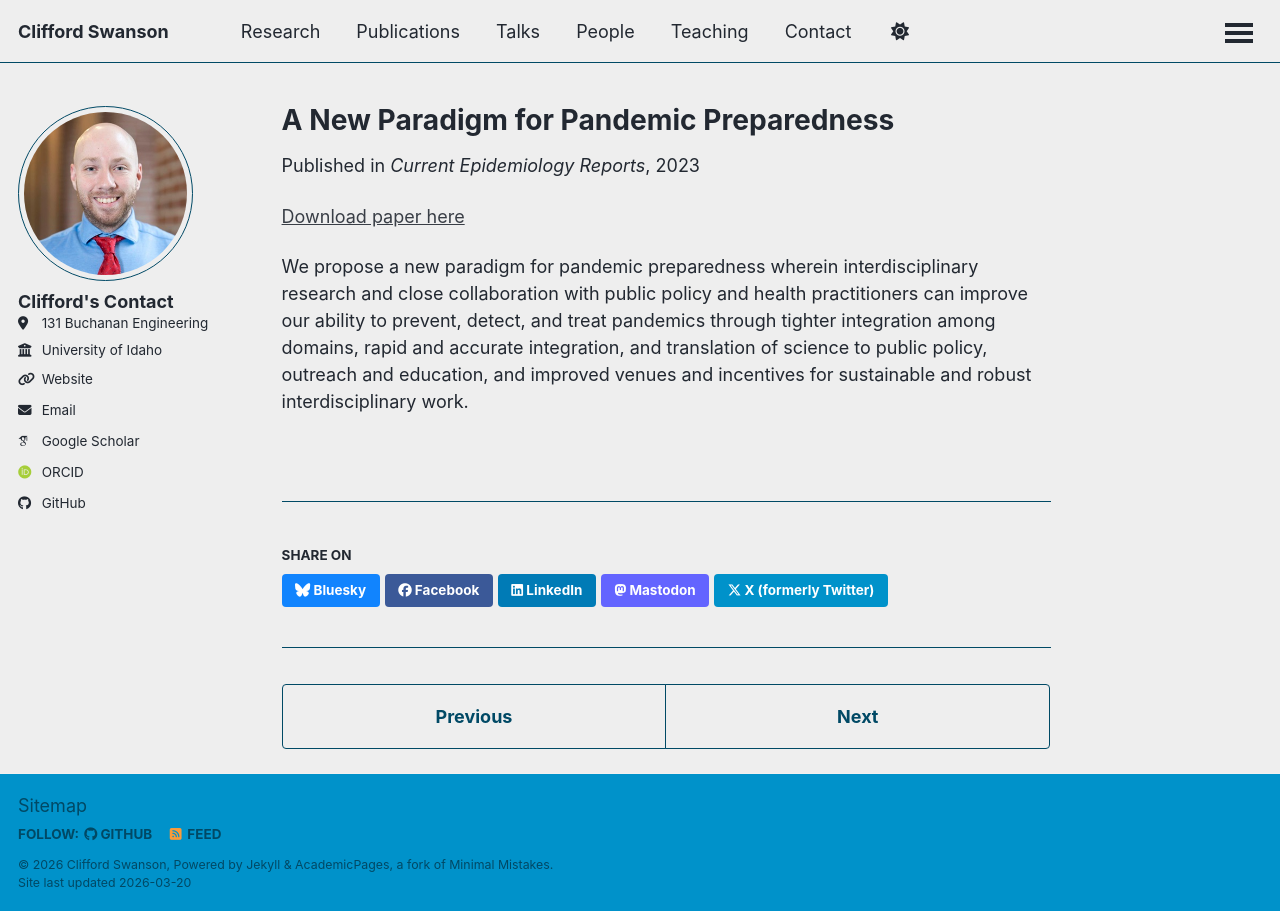
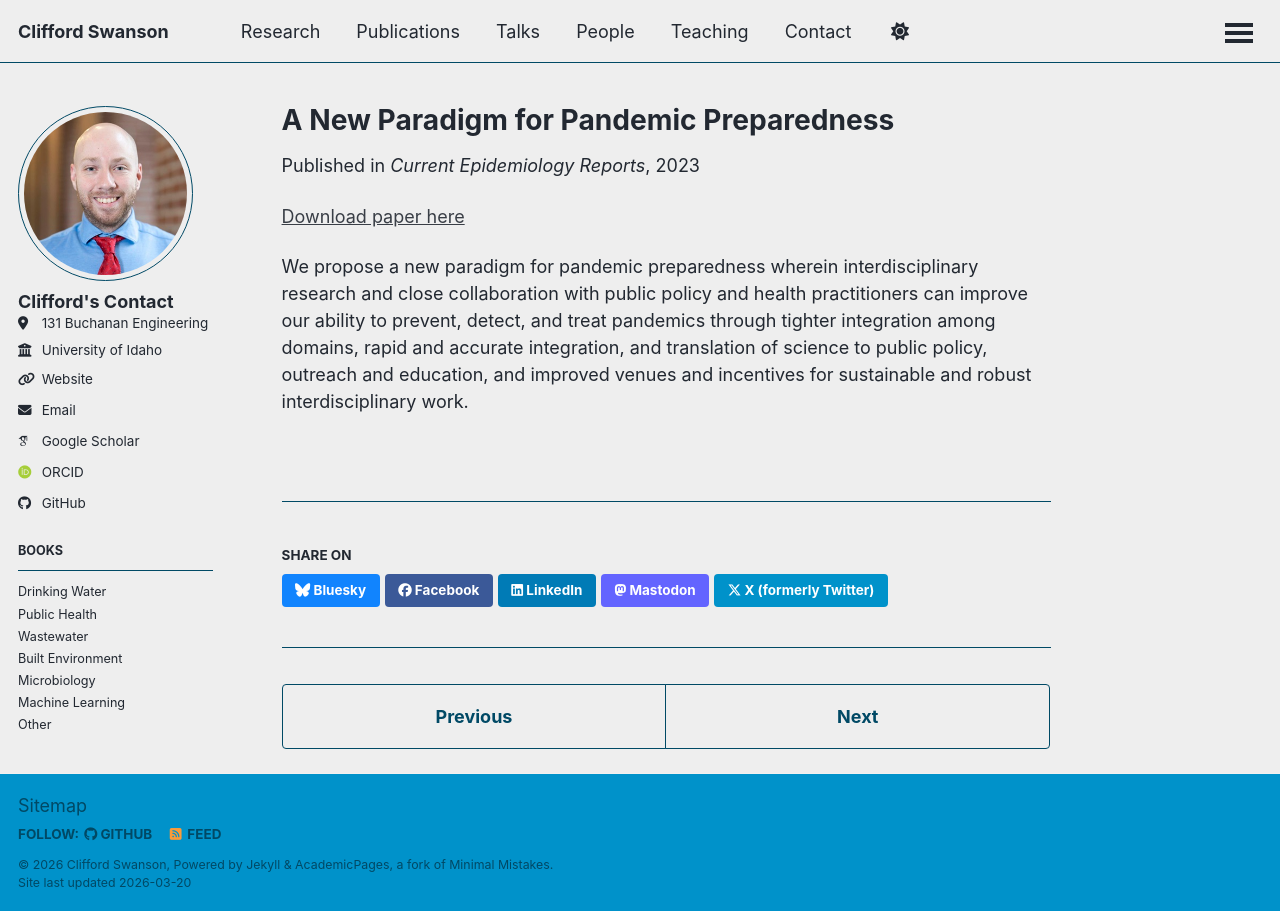
Before and after one commit to Clifford-Swanson/Clifford-Swanson.github.io, a Jekyll site: the page built from _publications/2023-11-09-Pandemic_Preparedness.md, in a window 1280 px wide. Built offline with Jekyll 4.4.1, drawn with Linux system fonts in a browser that asks for light colours; some web fonts are replaced; a script that is not in the unit is left out; some of the changed text lies outside the part shown.

Commit message:
Adding a sidebar for publication navigation

```diff
--- a/_config.yml
+++ b/_config.yml
@@ -289,8 +289,7 @@ defaults:
        share: true
        comments: true
        sidebar:
-        nav:
-          - publications
+        nav: "publications"
    # _portfolio
    - scope:
        path: ""
```
